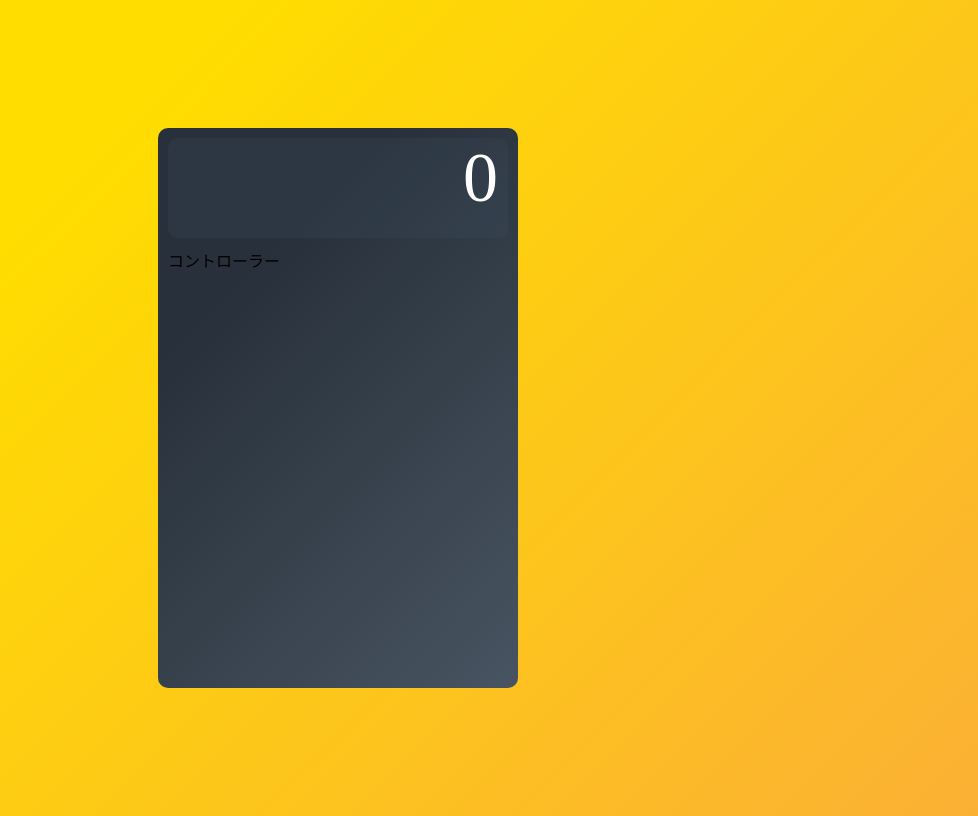
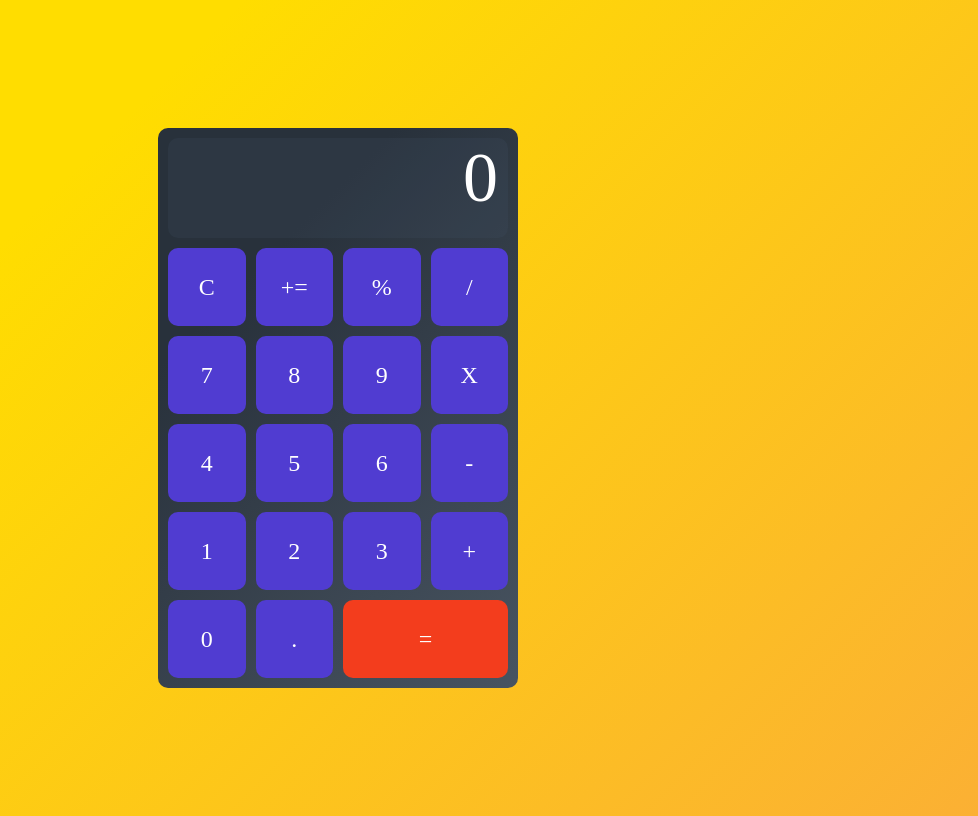
Before and after one commit to Sa2Knight/vue3_2_calculator, a Vue app: page / in a window 1280 px wide. Shown: the whole page, without its empty margins (302-1280 px from the left). Built offline with nearby package versions, Linux system fonts and the light colour scheme.

Commit message:
画面実装完了

```diff
--- /dev/null
+++ b/src/components/CalcButton.vue
@@ -0,0 +1,40 @@
+<template>
+  <div class="calcButton">
+    <div class="label">{{ label }}</div>
+  </div>
+</template>
+
+<script lang="ts">
+import { defineComponent } from "vue";
+
+export default defineComponent({
+  props: {
+    label: {
+      type: String,
+      required: true,
+    },
+    color: {
+      type: String,
+      default: "#503cd1",
+    },
+    hoveredColor: {
+      type: String,
+      default: "#3d2bb8",
+    },
+  },
+});
+</script>
+
+<style lang="scss" scoped>
+.calcButton {
+  display: flex;
+  justify-content: center;
+  align-items: center;
+  height: 100%;
+  border-radius: 10px;
+  background-color: v-bind(color);
+  &:hover {
+    background-color: v-bind(hoveredColor);
+  }
+}
+</style>
--- a/src/components/Calculator.vue
+++ b/src/components/Calculator.vue
@@ -3,14 +3,45 @@
     <div class="screen">
       <div class="answer">{{ number }}</div>
     </div>
-    <div class="controller">コントローラー</div>
+    <div class="buttons">
+      <CalcButton class="button" label="C" />
+      <CalcButton class="button" label="+=" />
+      <CalcButton class="button" label="%" />
+      <CalcButton class="button" label="/" />
+      <CalcButton class="button" label="7" />
+      <CalcButton class="button" label="8" />
+      <CalcButton class="button" label="9" />
+      <CalcButton class="button" label="X" />
+      <CalcButton class="button" label="4" />
+      <CalcButton class="button" label="5" />
+      <CalcButton class="button" label="6" />
+      <CalcButton class="button" label="-" />
+      <CalcButton class="button" label="1" />
+      <CalcButton class="button" label="2" />
+      <CalcButton class="button" label="3" />
+      <CalcButton class="button" label="+" />
+      <CalcButton class="button" label="0" />
+      <CalcButton class="button" label="." />
+      <CalcButton
+        class="button equal"
+        label="="
+        color="#f33d1d"
+        hoveredColor="#e4270f"
+      />
+    </div>
   </div>
 </template>
 
-<script setup lang="ts">
-import { ref } from "vue";
+<script lang="ts">
+import { defineComponent } from "vue";
+import CalcButton from "./CalcButton.vue";
 
-const number = ref(0);
+export default defineComponent({
+  components: { CalcButton },
+  data: () => ({
+    number: 0,
+  }),
+});
 </script>
 
 <style lang="scss" scoped>
@@ -37,9 +68,20 @@ const number = ref(0);
     }
   }
 
-  .controller {
+  .buttons {
+    display: grid;
+    grid-template-columns: repeat(4, 1fr);
+    grid-auto-rows: repeat(5, 1fr);
+    grid-gap: 10px;
     width: 100%;
     height: calc(100% - 110px);
+    .button {
+      color: #fff;
+      font-size: 24px;
+      &.equal {
+        grid-column: 3/5;
+      }
+    }
   }
 }
 </style>
```
